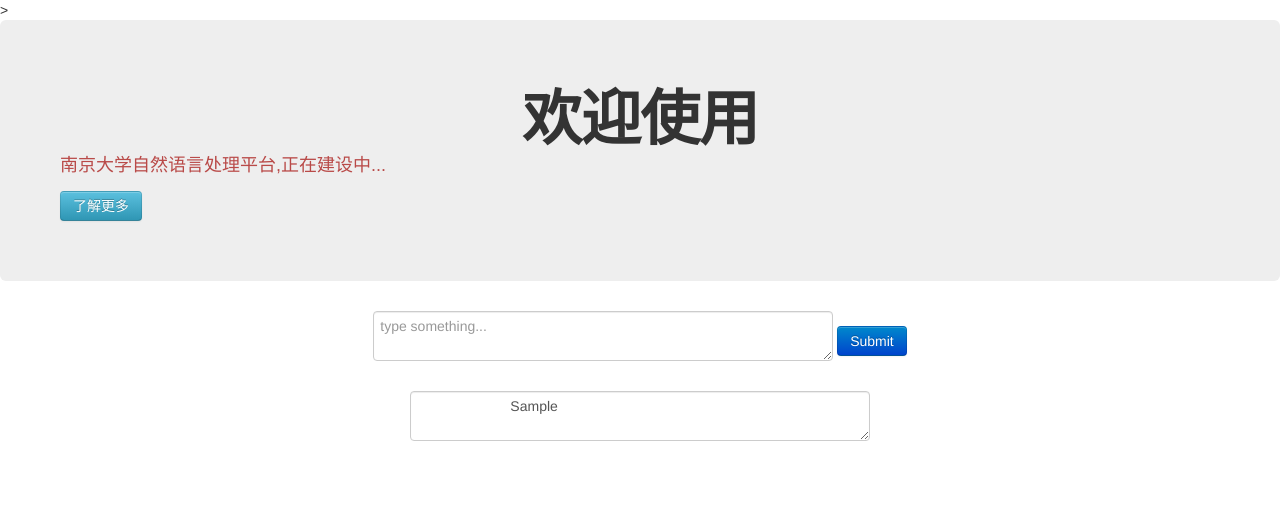
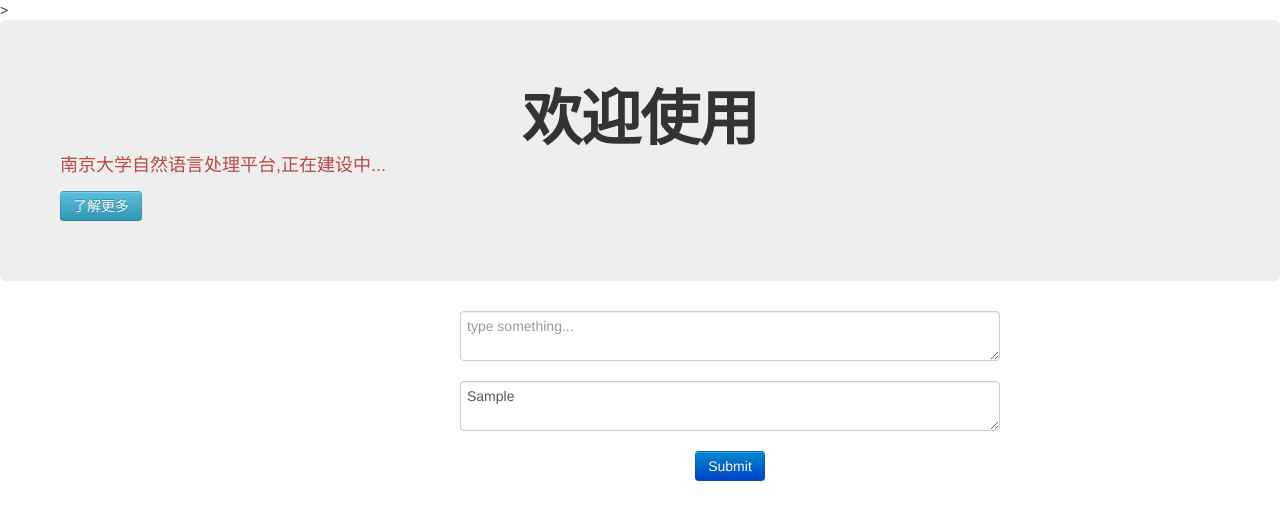
Before and after one commit to longsail/NJUNLP-WebDemo, a Python web app: template NJUNLP-SMT/templates/index.html in a window 1280 px wide. Shown: the top 520 px of the page. Run offline with Jinja, Linux system fonts and the light colour scheme; the template is opened without the code that fills it: most values are stand-ins (such as "Sample title", 1, 10 or a date in 2020); some libraries are stand-ins or nearby versions.

Commit message:
Align fields

```diff
--- a/NJUNLP-SMT/templates/index.html
+++ b/NJUNLP-SMT/templates/index.html
@@ -40,14 +40,22 @@
 	</body>
 
 	<center>
-		<form method="get" action="/">
-			<textarea class="filed span6" id="textarea" name="test" placeholder="type something..."></textarea>
-			<button type="submit" class="btn btn-primary">Submit</button>
+		<form class="form-horizontal" method="get" action="/">
+			<div class="control-group">
+				<div class="controls">
+					<textarea class="filed span7" id="textarea" name="InputText" placeholder="type something..."></textarea>
+				</div>
+			</div>
+			<div class="control-group">
+				<div class="controls">
+					<textarea class="filed span7" id="textarea">{{ TransOutput }}</textarea>
+				</div>
+			</div>
+
+			<div class="controls">
+				<button type="submit" class="btn btn-primary">Submit</button>
+			</div>
 		</form>
-		<textarea class="filed span6" id="textarea">
-			{{ test_transtring }}
-		</textarea>
 
-	<center>
-
+	</center>
 </html>
```
